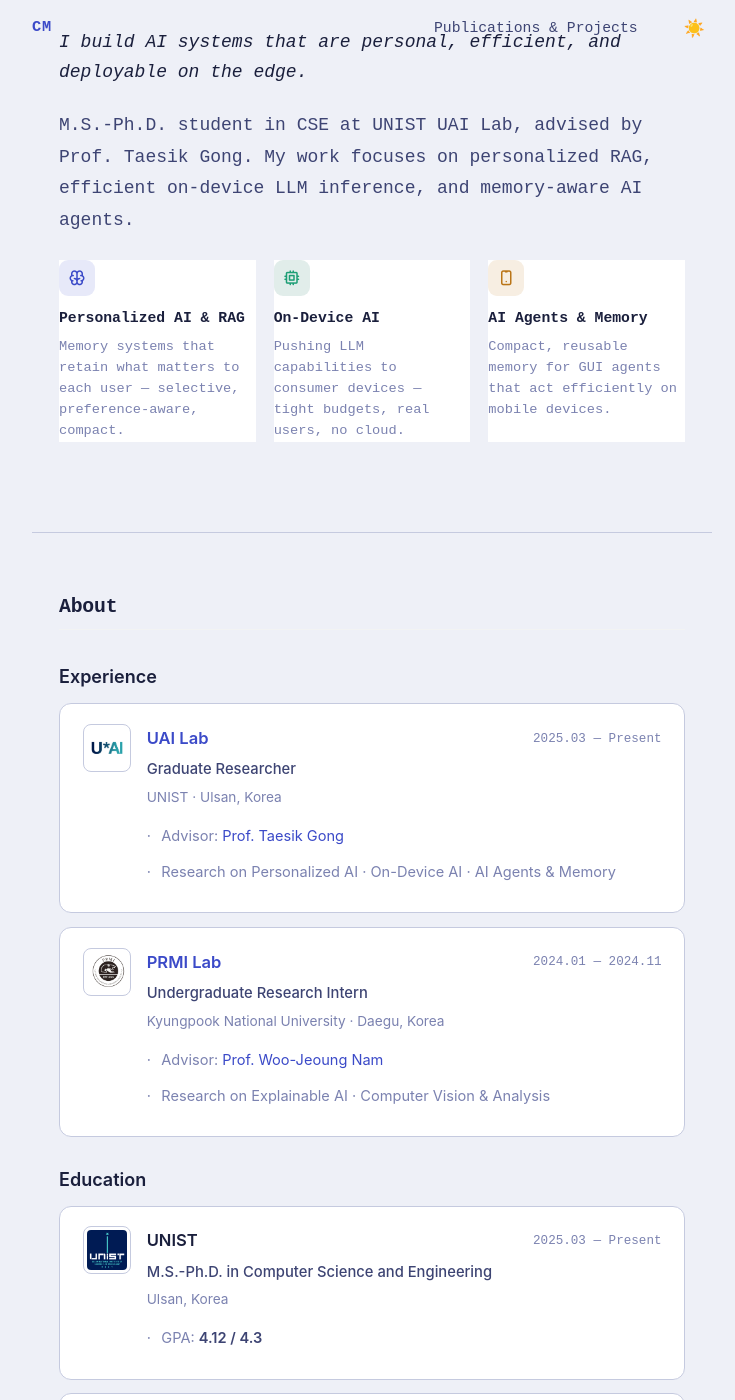
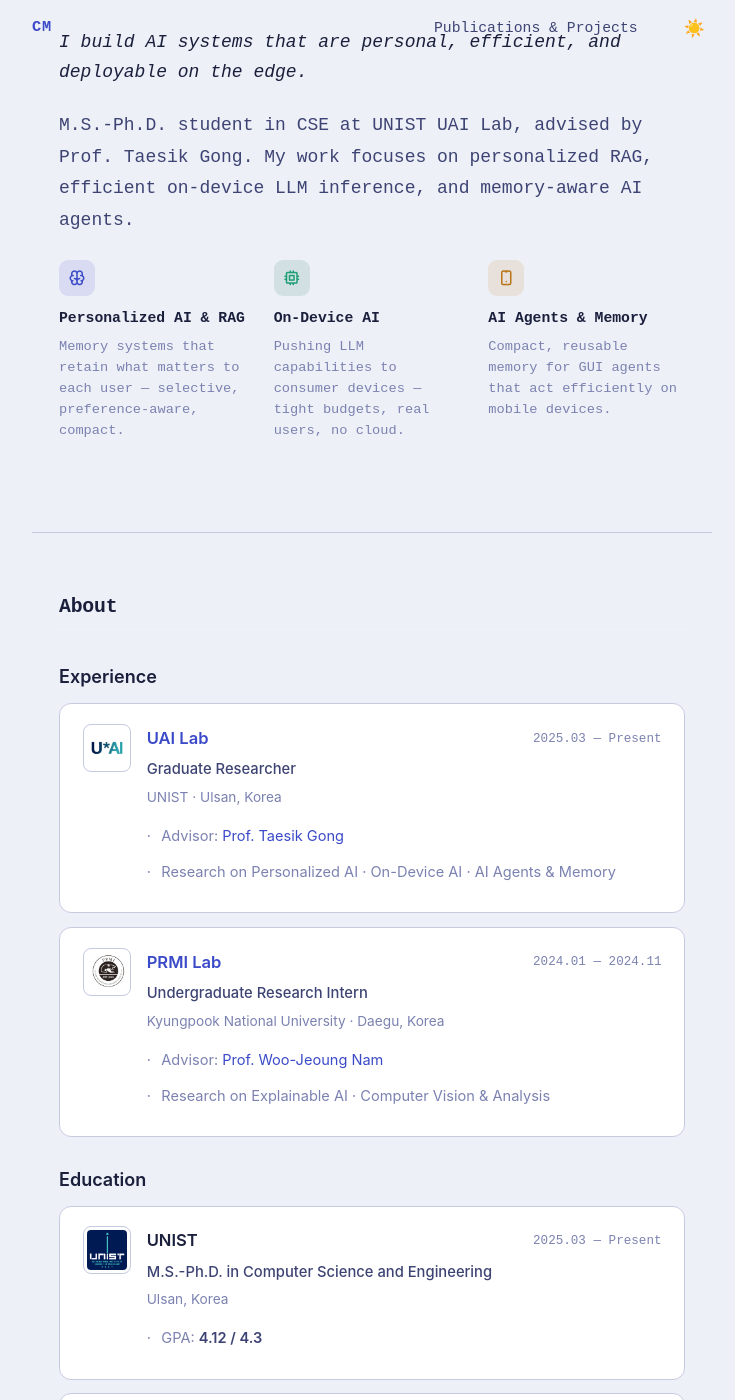
Before and after one commit to CkdalsKong/CkdalsKong.github.io, a Jekyll site: the page built from _pages/about.md, in a window 1280 px wide and 1400 px high, scrolled down 1110 px. Shown: the whole window, without its empty margins (268-1003 px from the left). Built offline with Jekyll 4.4.1, drawn with Linux system fonts in a browser that asks for light colours; a script bundle is joined from its source files by our own code; library files that are not in the unit come from our copies.

Commit message:
Fix research pillar card background in light mode, skip loading on internal nav
- Remove leftover light-mode override that forced white card bg on research pillars
- loading.js: also skip animation when navigating from same-origin page (CM/Home links)

Co-Authored-By: Claude Sonnet 4.6 <noreply@anthropic.com>

```diff
--- a/assets/css/main.scss
+++ b/assets/css/main.scss
@@ -1034,7 +1034,7 @@ html.light-mode .research-bio       { color: $L-fg2 !important; }
 html.light-mode .pillar-title       { color: $L-fg !important; }
 html.light-mode .pillar-desc        { color: $L-fg3 !important; }
 html.light-mode .pillar-chip        { color: $L-fg3 !important; }
-html.light-mode .research-pillar    { background: #fff !important; border-color: $L-line !important; }
+html.light-mode .research-pillar    { background: transparent !important; border: none !important; }
 
 html.light-mode .research-tag {
   border-color: $L-line !important;
--- a/assets/js/loading.js
+++ b/assets/js/loading.js
@@ -1,6 +1,7 @@
 (function () {
   var loader = document.getElementById('cm-loader');
-  if (sessionStorage.getItem('cm-loaded')) {
+  var fromInternal = document.referrer && (new URL(document.referrer).origin === location.origin);
+  if (sessionStorage.getItem('cm-loaded') || fromInternal) {
     if (loader) loader.remove();
     return;
   }
```
